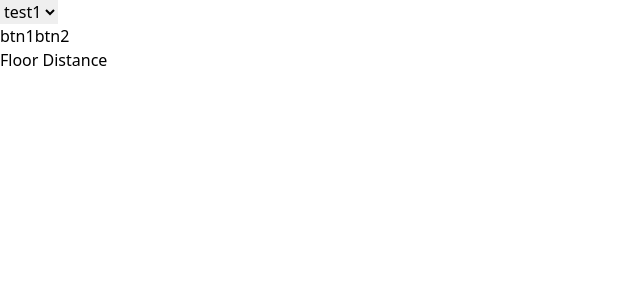
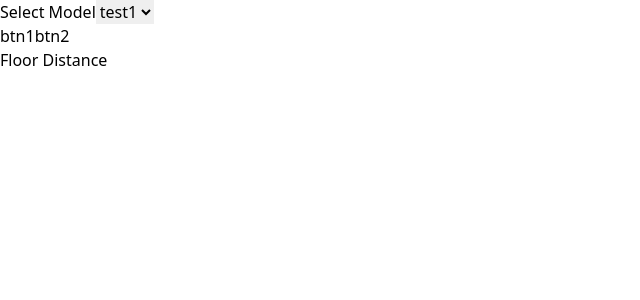
Before and after one commit to S0han/led_diagram_drawer, a Next.js app: page / in a window 1280 px wide. Shown: the top 300 px of the page, without its empty margins (0-640 px from the left). Built offline with nearby package versions, Linux system fonts and the light colour scheme.

Commit message:
update: change from json to object array directly for papaparse and pass into dropdown component

```diff
--- a/src/app/components/Configuration.component.tsx
+++ b/src/app/components/Configuration.component.tsx
@@ -3,9 +3,12 @@ import ToggleBtn from './ToggleBtn.component';
 import Inputfield from './InputField.component';
 
 export default function Configuration({ dropDownData }) {
+
+    const screen_models = [...new Set(dropDownData.map((item) => item.Screen_MFR))];
+
     return (
         <div className='configuration-box'>
-            <DropDown />
+            <DropDown options={screen_models} label="Select Model" />
             <ToggleBtn options={["btn1", "btn2"]} />
             <Inputfield labelName={"Floor Distance"} />
         </div>
--- a/src/app/components/DropDown.component.tsx
+++ b/src/app/components/DropDown.component.tsx
@@ -1,10 +1,13 @@
-export default function DropDown() {
+export default function DropDown({ options, label }) {
     return (
         <div>
-            <select>
-                <option value="test1">test1</option>
-                <option value="test2">test2</option>
-            </select>
+            <label>
+                {label}
+                <select>
+                    <option value="test1">test1</option>
+                    <option value="test2">test2</option>
+                </select>
+            </label>
         </div>
     );
 }
--- a/src/app/page.tsx
+++ b/src/app/page.tsx
@@ -4,7 +4,7 @@ import Configuration from './components/Configuration.component';
 import Papa from 'papaparse';
 
 export default function Home() {
-  const [data, setData] = useState('');
+  const [data, setData] = useState<any[]>([]);
 
   useEffect(() => {
     const fetchData = async () => {
@@ -17,7 +17,6 @@ export default function Home() {
         }
 
         const csvText = await response.text();
-        console.log('CSV content fetched:', csvText);
 
         Papa.parse(csvText, {
           header: true,
@@ -31,7 +30,7 @@ export default function Home() {
                 )
               )
             );
-            setData(JSON.stringify(sanitizedData));
+            setData(sanitizedData);
             console.log('Parsed JSON data:', sanitizedData);
           },
         });
```
